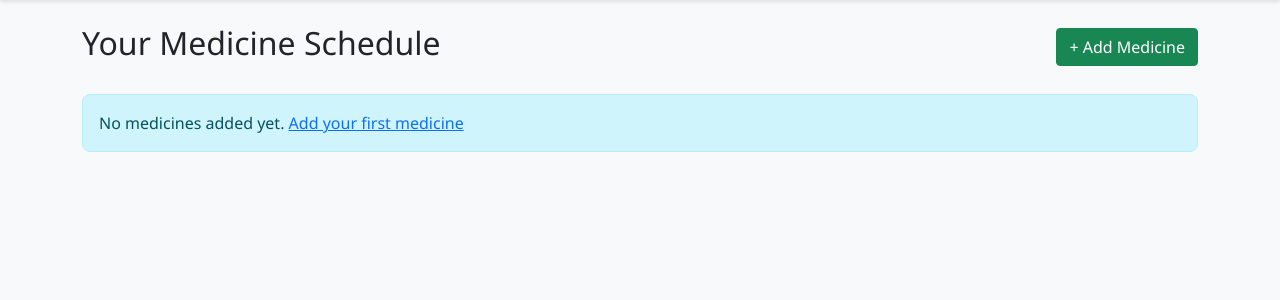
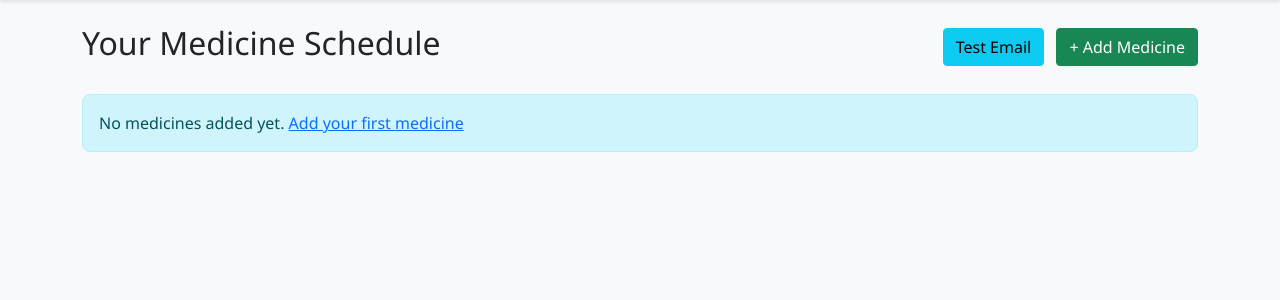
Before and after one commit to jptconwi-alt/medicine_Reminder, a Flask app: template templates/dashboard.html in a window 1280 px wide. Shown: the part 56-356 px from the top of the page. Run offline with Flask 3, Linux system fonts and the light colour scheme; the template is opened without the code that fills it, so the values that code supplies are empty; the visitor is signed in with stand-in values (Sample User, id 1).

Commit message:
Update dashboard.html

```diff
--- a/templates/dashboard.html
+++ b/templates/dashboard.html
@@ -4,9 +4,12 @@
 {% block content %}
 <div class="d-flex justify-content-between align-items-center mb-4">
     <h2>Your Medicine Schedule</h2>
-    <a href="{{ url_for('add_medicine') }}" class="btn btn-success">
-        + Add Medicine
-    </a>
+    <div>
+        <button id="testEmailBtn" class="btn btn-info me-2">Test Email</button>
+        <a href="{{ url_for('add_medicine') }}" class="btn btn-success">
+            + Add Medicine
+        </a>
+    </div>
 </div>
 
 <div class="row">
@@ -55,10 +58,49 @@
         </div>
     {% endif %}
 </div>
+
+<!-- Client-side Email Test Modal -->
+<div class="modal fade" id="emailTestModal" tabindex="-1">
+    <div class="modal-dialog">
+        <div class="modal-content">
+            <div class="modal-header">
+                <h5 class="modal-title">Test Email Notification</h5>
+                <button type="button" class="btn-close" data-bs-dismiss="modal"></button>
+            </div>
+            <div class="modal-body">
+                <p>This will send a test email to: <strong>{{ current_user.email }}</strong></p>
+                <div class="mb-3">
+                    <label class="form-label">Test Medicine Name</label>
+                    <input type="text" class="form-control" id="testMedicineName" value="Test Medicine">
+                </div>
+                <div class="mb-3">
+                    <label class="form-label">Test Dosage</label>
+                    <input type="text" class="form-control" id="testDosage" value="1 tablet">
+                </div>
+            </div>
+            <div class="modal-footer">
+                <button type="button" class="btn btn-secondary" data-bs-dismiss="modal">Cancel</button>
+                <button type="button" class="btn btn-primary" id="sendTestEmailBtn">Send Test Email</button>
+            </div>
+        </div>
+    </div>
+</div>
 {% endblock %}
 
 {% block scripts %}
+<!-- Load EmailJS SDK -->
+<script src="https://cdn.jsdelivr.net/npm/@emailjs/browser@3/dist/email.min.js"></script>
+
 <script>
+// Initialize EmailJS with your User ID
+(function() {
+    // You can set this from Flask template or keep it in JavaScript
+    const emailjsUserId = "{{ config.get('EMAILJS_USER_ID', '') }}";
+    if (emailjsUserId) {
+        emailjs.init(emailjsUserId);
+    }
+})();
+
 document.addEventListener('DOMContentLoaded', function() {
     // Update status
     document.querySelectorAll('.status-btn').forEach(btn => {
@@ -96,6 +138,48 @@ document.addEventListener('DOMContentLoaded', function() {
             }
         });
     });
+
+    // Test Email Button
+    document.getElementById('testEmailBtn').addEventListener('click', function() {
+        const modal = new bootstrap.Modal(document.getElementById('emailTestModal'));
+        modal.show();
+    });
+
+    // Send Test Email
+    document.getElementById('sendTestEmailBtn').addEventListener('click', function() {
+        const serviceId = "YOUR_SERVICE_ID"; // Replace with your EmailJS Service ID
+        const templateId = "YOUR_TEMPLATE_ID"; // Replace with your EmailJS Template ID
+
+        const templateParams = {
+            to_email: "{{ current_user.email }}",
+            medicine_name: document.getElementById('testMedicineName').value,
+            dosage: document.getElementById('testDosage').value,
+            time: new Date().toLocaleTimeString([], {hour: '2-digit', minute:'2-digit'}),
+            to_name: "{{ current_user.email.split('@')[0] }}"
+        };
+
+        // Send email using EmailJS
+        emailjs.send(serviceId, templateId, templateParams)
+            .then(function(response) {
+                alert('Test email sent successfully!');
+                bootstrap.Modal.getInstance(document.getElementById('emailTestModal')).hide();
+            }, function(error) {
+                alert('Failed to send test email: ' + JSON.stringify(error));
+            });
+    });
+
+    // Client-side reminder check (optional backup)
+    function checkClientReminders() {
+        const now = new Date();
+        const currentTime = now.getHours() * 60 + now.getMinutes();
+        const currentDay = now.toLocaleDateString('en-US', { weekday: 'short' });
+
+        // This would check medicines stored in localStorage or make an API call
+        console.log('Client reminder check at:', now.toLocaleTimeString());
+    }
+
+    // Check every minute
+    setInterval(checkClientReminders, 60000);
 });
 </script>
 {% endblock %}
```
